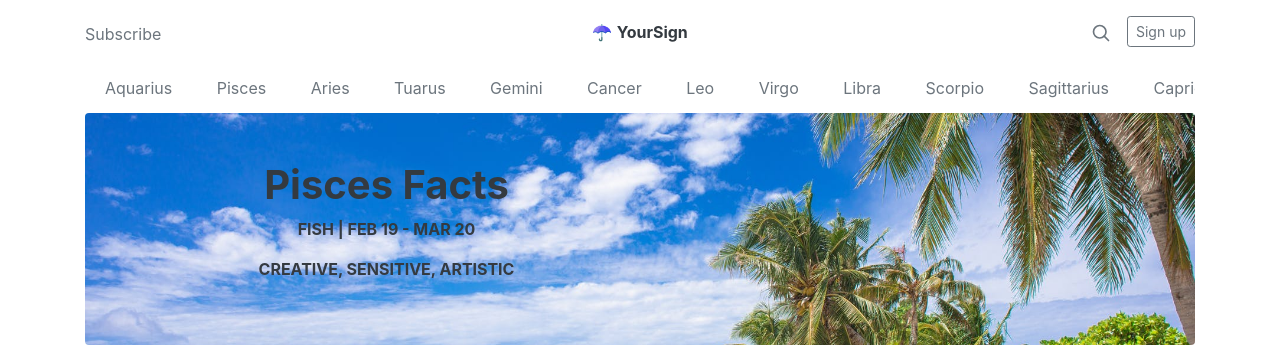
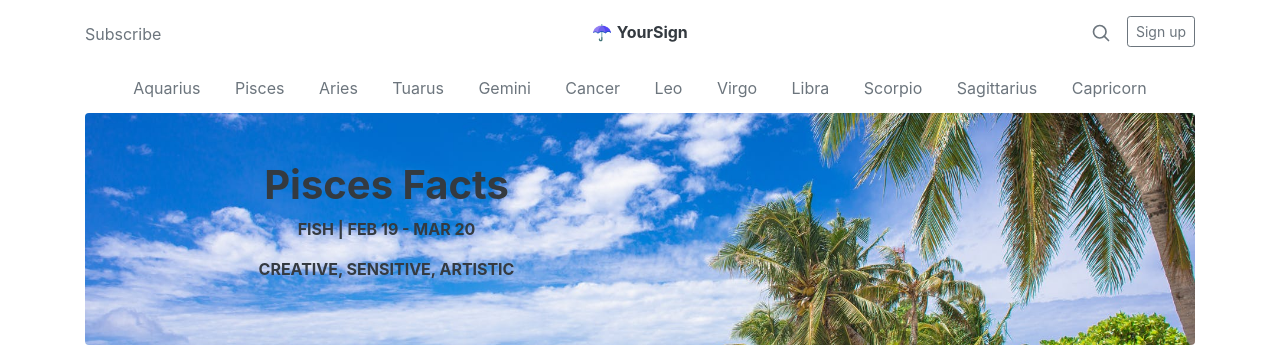
Before and after one commit to Full6name-collab/zodiacSigns, a website: page public/Pisces.html in a window 1280 px wide. Shown: the top 356 px of the page. Drawn offline with nearby package versions, Linux system fonts and the light colour scheme.

Commit message:
Update Pisces.html

```diff
--- a/public/Pisces.html
+++ b/public/Pisces.html
@@ -32,8 +32,8 @@
     -ms-overflow-style: none;
 }
 .na-link{
-    padding-left: 20px;
-    padding-right: 20px;
+    padding-left: 15px;
+    padding-right: 15px;
 }
 .scrol::-webkit-scrollbar{
     display: none;
```
